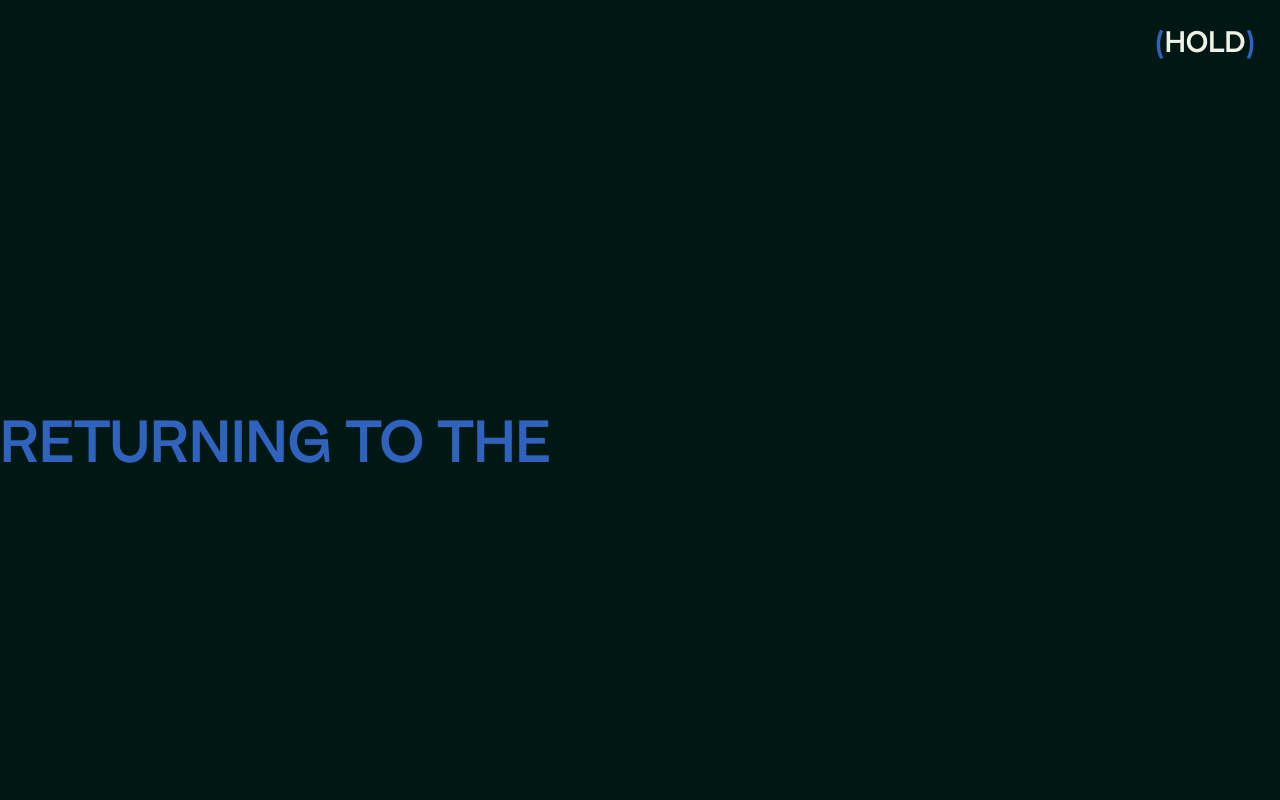
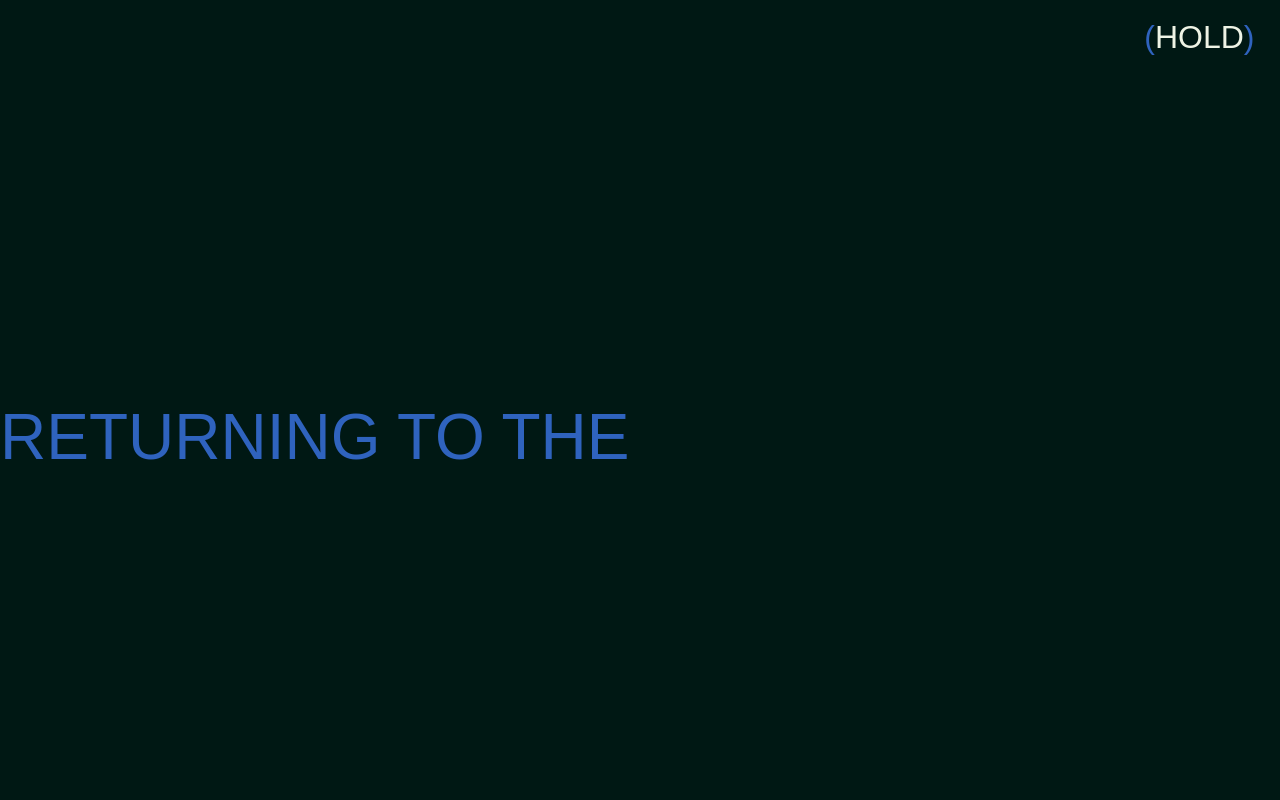
Before and after one commit to rowenadesilva/returningtothehold, a React (Create React App) app: page / in a window 1280 px wide. Shown: the top 800 px of the page. Built offline with nearby package versions, Linux system fonts and the light colour scheme.

Commit message:
Netlifly 2

```diff
--- a/src/components/Content.js
+++ b/src/components/Content.js
@@ -1,5 +1,4 @@
-import React, { useEffect, useRef, useState, useContext } from "react";
-import { TrackerContext } from "./TrackerContext";
+import React, { useRef } from "react";
 import styled from "styled-components";
 import Verses from "./Verses";
 import Chapters from "./Chapters";
--- a/src/globalStyles.js
+++ b/src/globalStyles.js
@@ -1,5 +1,5 @@
 import { createGlobalStyle } from "styled-components";
-import ApfelGrotezk from "./assets/fonts/ApfelGrotezk-Mittel.woff2";
+// import ApfelGrotezk from "./assets/fonts/ApfelGrotezk-Mittel.woff2";
 
 const GlobalStyle = createGlobalStyle`
 
@@ -27,7 +27,7 @@ const GlobalStyle = createGlobalStyle`
   body {
     background: #001814;
     color: white;
-    font-family: 'ApfelGrotezk', sans-serif;
+    font-family: Arial, sans-serif;
     overflow-x: hidden;
   };
 
@@ -35,10 +35,7 @@ const GlobalStyle = createGlobalStyle`
      display: none;
   }
 
-  @font-face {
-    font-family: 'ApfelGrotezk';
-    src: url(${ApfelGrotezk}) format('woff2'),
-  }
+
 
 `;
 
```
